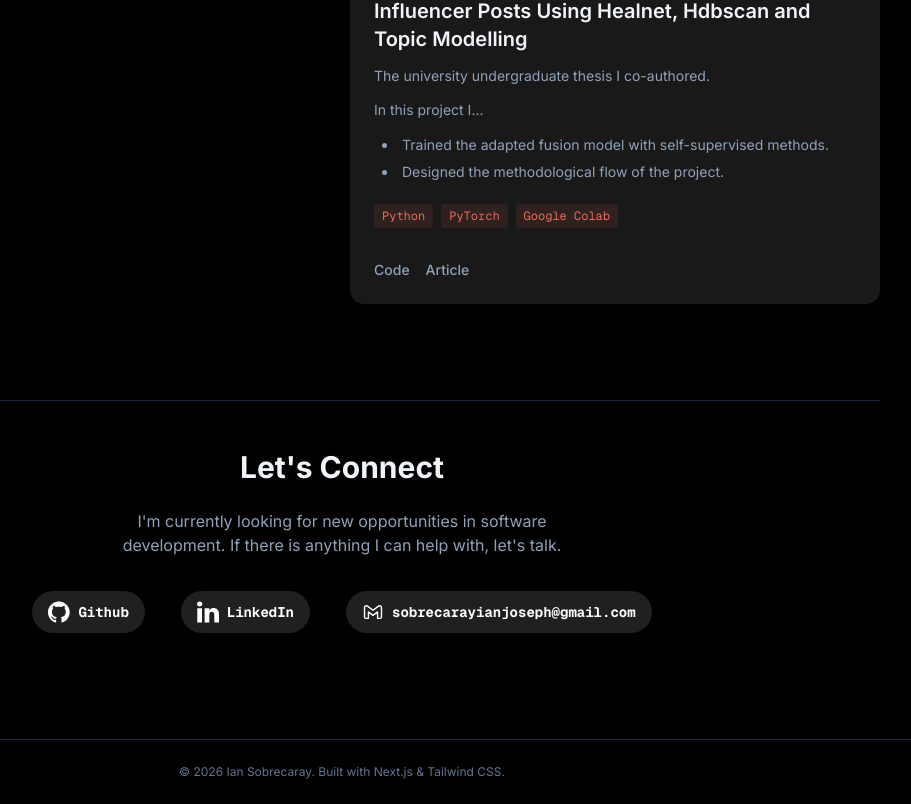
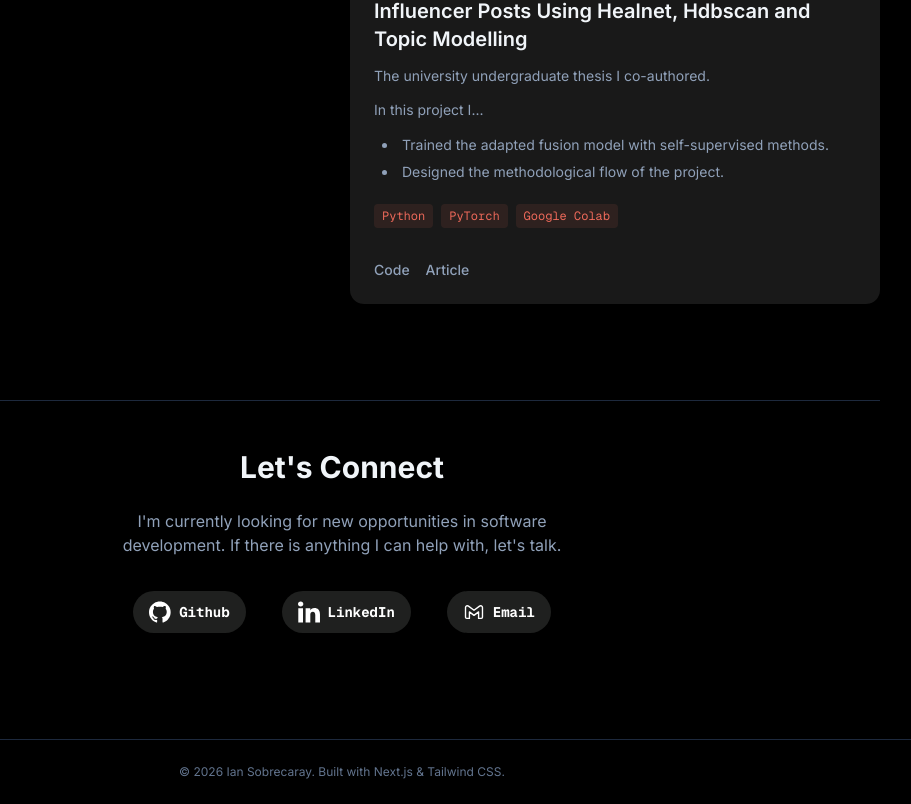
Before and after one commit to ian-sobs/ian-sobs.github.io, a Next.js app: page / in a window 1280 px wide. Shown: the part 2746-3550 px from the top of the page, without its empty margins (298-1209 px from the left). Built offline with nearby package versions, Linux system fonts and the light colour scheme.

Commit message:
3rd commit

```diff
--- a/app/globals.css
+++ b/app/globals.css
@@ -117,6 +117,11 @@
     --sidebar-ring: oklch(0.556 0 0);
 }
 
+::selection {
+  background-color: #ed695a; /* Your retro accent color */
+  color: #000000;            /* Text color when highlighted */
+}
+
 @layer base {
   * {
     @apply border-border outline-ring/50;
--- a/app/page.tsx
+++ b/app/page.tsx
@@ -1,6 +1,7 @@
 import { portfolioData } from "@/data/portfolio";
 import Link from "next/link";
 import AnsiShadowPreAnimator from "@/components/AsciiHeader";
+import { SocialPills } from "@/components/social_pills";
 
 export default function Home() {
   return (
@@ -258,41 +259,7 @@ export default function Home() {
             I'm currently looking for new opportunities in software development. If there is anything I can help with, let's talk.
           </p>
           <div className="flex flex-wrap justify-center items-center gap-4 w-full mx-auto sm:max-w-[65vw]">
-            {portfolioData.socials.map((social, index) => (
-              <a
-                key={index}
-                href={social.url}
-                target="_blank"
-                rel="noopener noreferrer"
-                className="
-                  group m-2.5 inline-flex items-center gap-2 rounded-full
-                  bg-[#3f403f]/50 hover:bg-[#ed695a]
-                  px-4 py-2.5
-                  text-white hover:text-black
-                  transition-all duration-200 ease-in-out
-                "
-              >
-                {/* SVG Icon via CSS Masking */}
-                <span
-                  style={{
-                    maskImage: `url(${social.icon})`,
-                    WebkitMaskImage: `url(${social.icon})`,
-                    maskSize: 'contain',
-                    WebkitMaskSize: 'contain',
-                    maskRepeat: 'no-repeat',
-                    WebkitMaskRepeat: 'no-repeat',
-                    maskPosition: 'center',
-                    WebkitMaskPosition: 'center',
-                  }}
-                  className="h-5.5 w-5.5 bg-white group-hover:bg-black shrink-0 transition-colors duration-200"
-                />
-
-                {/* Label */}
-                <span className="font-bold text-sm font-mono">
-                  {social.name}
-                </span>
-              </a>
-            ))}
+            <SocialPills></SocialPills>
           </div>
         </section>
       </main>
--- /dev/null
+++ b/components/social_pills.tsx
@@ -0,0 +1,86 @@
+"use client"
+import React, { useState } from 'react';
+import { portfolioData } from '@/data/portfolio';
+
+export const SocialPills = () => {
+  const [copied, setCopied] = useState(false);
+  const MY_EMAIL = "sobrecarayianjoseph@gmail.com";
+
+  const handleCopyEmail = (e: React.MouseEvent) => {
+    e.preventDefault();
+
+    // Copy email to clipboard
+    navigator.clipboard.writeText(MY_EMAIL);
+
+    // Show feedback for 2 seconds
+    setCopied(true);
+    setTimeout(() => {
+      setCopied(false);
+    }, 2000);
+  };
+
+  return (
+    portfolioData.socials.map((social, index) => {
+      const isEmail = social.name.toLowerCase() === 'email';
+
+      // Shared class names to keep identical styling for buttons and links
+      const pillStyles = `
+        group m-2.5 inline-flex items-center gap-2 rounded-full
+        bg-[#3f403f]/50 hover:bg-[#ed695a]
+        px-4 py-2.5
+        text-white hover:text-black
+        transition-all duration-200 ease-in-out
+        cursor-pointer
+      `;
+
+      const iconSpan = (
+        <span
+          style={{
+            maskImage: `url(${social.icon})`,
+            WebkitMaskImage: `url(${social.icon})`,
+            maskSize: 'contain',
+            WebkitMaskSize: 'contain',
+            maskRepeat: 'no-repeat',
+            WebkitMaskRepeat: 'no-repeat',
+            maskPosition: 'center',
+            WebkitMaskPosition: 'center',
+          }}
+          className="h-5.5 w-5.5 bg-white group-hover:bg-black shrink-0 transition-colors duration-200"
+        />
+      );
+
+      // Render <button> for Email (Clipboard Copy)
+      if (isEmail) {
+        return (
+          <button
+            key={index}
+            type="button"
+            onClick={handleCopyEmail}
+            className={pillStyles}
+          >
+            {iconSpan}
+            <span className="font-bold text-sm font-mono">
+              {copied ? "Copied!" : "Email"}
+            </span>
+          </button>
+        );
+      }
+
+      // Render <a> for External Links
+      return (
+        <a
+          key={index}
+          href={social.url}
+          target="_blank"
+          rel="noopener noreferrer"
+          className={pillStyles}
+        >
+          {iconSpan}
+          <span className="font-bold text-sm font-mono">
+            {social.name}
+          </span>
+        </a>
+      );
+    })
+  );
+};
--- a/data/portfolio.ts
+++ b/data/portfolio.ts
@@ -14,7 +14,7 @@ export const portfolioData = {
       icon: "/assets/social_icons/linkedin-svgrepo-com.svg"
     },
     {
-      name: "sobrecarayianjoseph@gmail.com",
+      name: "email",
       url: "",
       icon: "/assets/social_icons/gmail-svgrepo-com.svg"
     }
```
